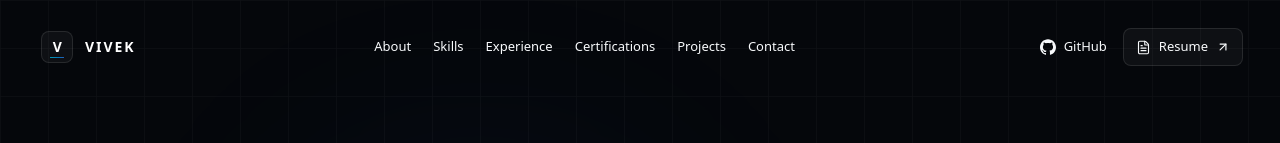
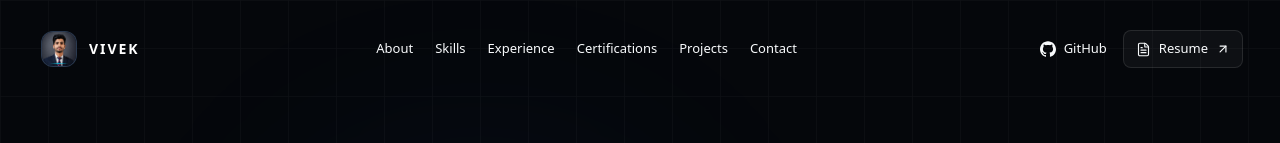
Before and after one commit to vivekkushwahaofficial/vivek-portfolio, a React (Vite) app: page / in a window 1280 px wide. Shown: the top 143 px of the page. Built offline with nearby package versions, Linux system fonts and the light colour scheme.

Commit message:
refine: reduce navbar profile image size

```diff
--- a/src/components/Navbar.tsx
+++ b/src/components/Navbar.tsx
@@ -1,4 +1,5 @@
 import { useEffect, useState } from "react";
+import profileImage from "../assets/profile.png";
 import {
   AnimatePresence,
   motion,
@@ -218,24 +219,54 @@ function Navbar() {
 
           <a
             href="#home"
-            onClick={(event) =>
-              handleNavigation(event, "home")
-            }
+            onClick={(event) => handleNavigation(event, "home")}
             className="group flex shrink-0 items-center gap-2 rounded-lg px-1 py-1 focus-visible:outline-none focus-visible:ring-2 focus-visible:ring-cyan-400 sm:gap-3"
             aria-label="Vivek Kumar — Home"
           >
-            <span className="relative flex h-8 w-8 items-center justify-center overflow-hidden rounded-lg border border-white/10 bg-white/[0.04]">
-              <span className="text-sm font-bold tracking-tight text-white">
-                V
-              </span>
+            {/* Profile image */}
+            <div
+              className="
+    relative flex h-8 w-8 shrink-0
+    items-center justify-center
+    overflow-hidden rounded-lg
+    border border-slate-700/80
+    bg-slate-900
+    transition-all duration-300
+    group-hover:border-cyan-400/40
+    group-hover:shadow-[0_0_18px_rgba(34,211,238,0.12)]
+    sm:h-9 sm:w-9 sm:rounded-xl
+  "
 
+            >
+              <img
+                src={profileImage}
+                alt="Vivek Kumar"
+                className="
+        h-full w-full
+        object-cover
+        transition-transform duration-300
+        group-hover:scale-105
+      "
+              />
+
+              {/* Subtle brand accent */}
               <span
                 aria-hidden="true"
-                className="absolute inset-x-2 bottom-1 h-px bg-gradient-to-r from-cyan-400 to-blue-500 opacity-70 transition-transform duration-300 group-hover:scale-x-125"
+                className="
+        pointer-events-none absolute
+        inset-x-2 bottom-0.5
+        h-px
+        bg-gradient-to-r
+        from-transparent
+        via-cyan-400
+        to-transparent
+        opacity-70
+      "
               />
-            </span>
+            </div>
 
-            <span className="hidden text-sm font-semibold tracking-[0.14em] text-white sm:block">
+            {/* Brand name */}
+            <span className="text-sm font-semibold tracking-[0.14em] text-white">
               VIVEK
             </span>
           </a>
@@ -532,7 +563,7 @@ function Navbar() {
             </motion.div>
           )}
         </AnimatePresence>
-      </motion.nav>
+      </motion.nav >
     </>
   );
 }
```
